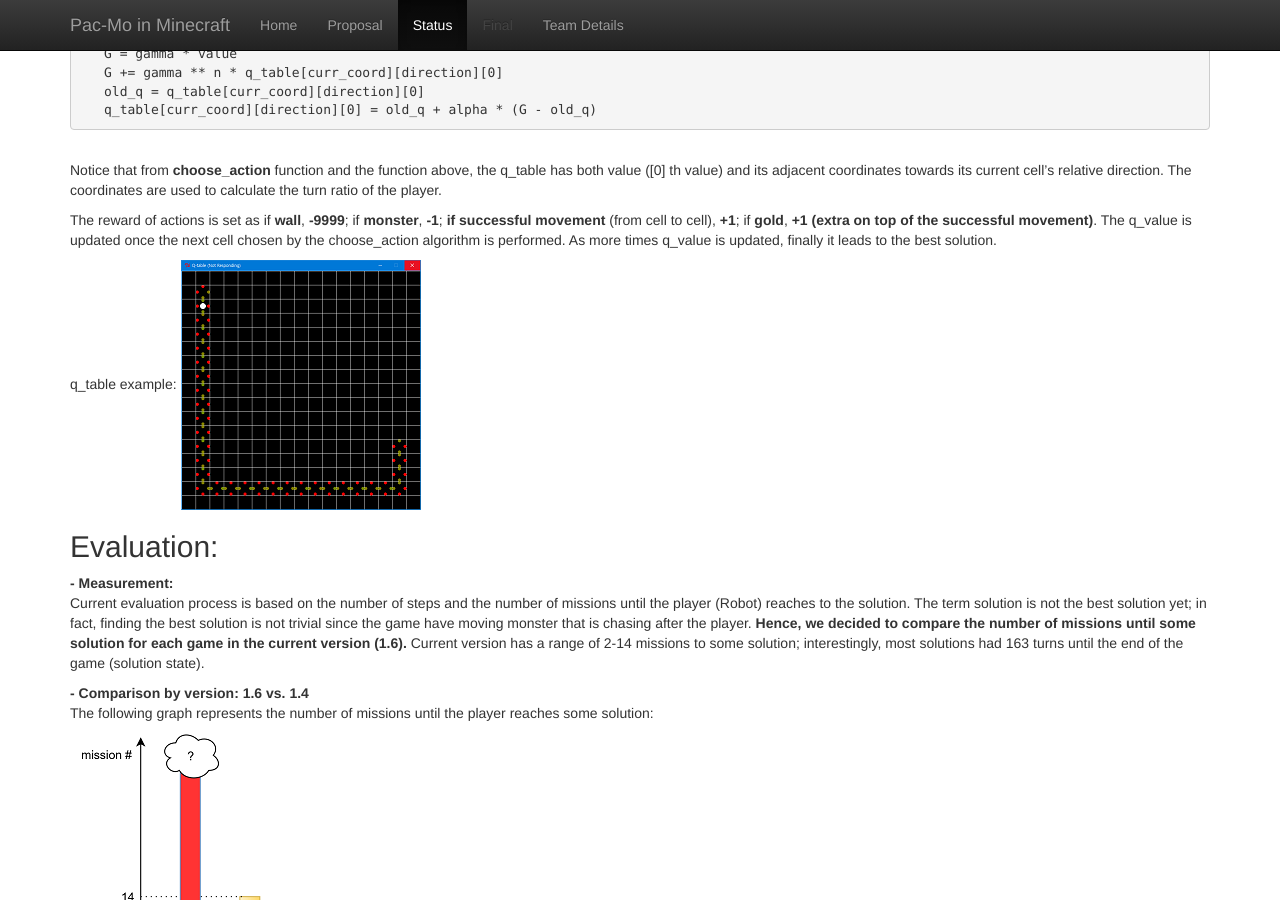
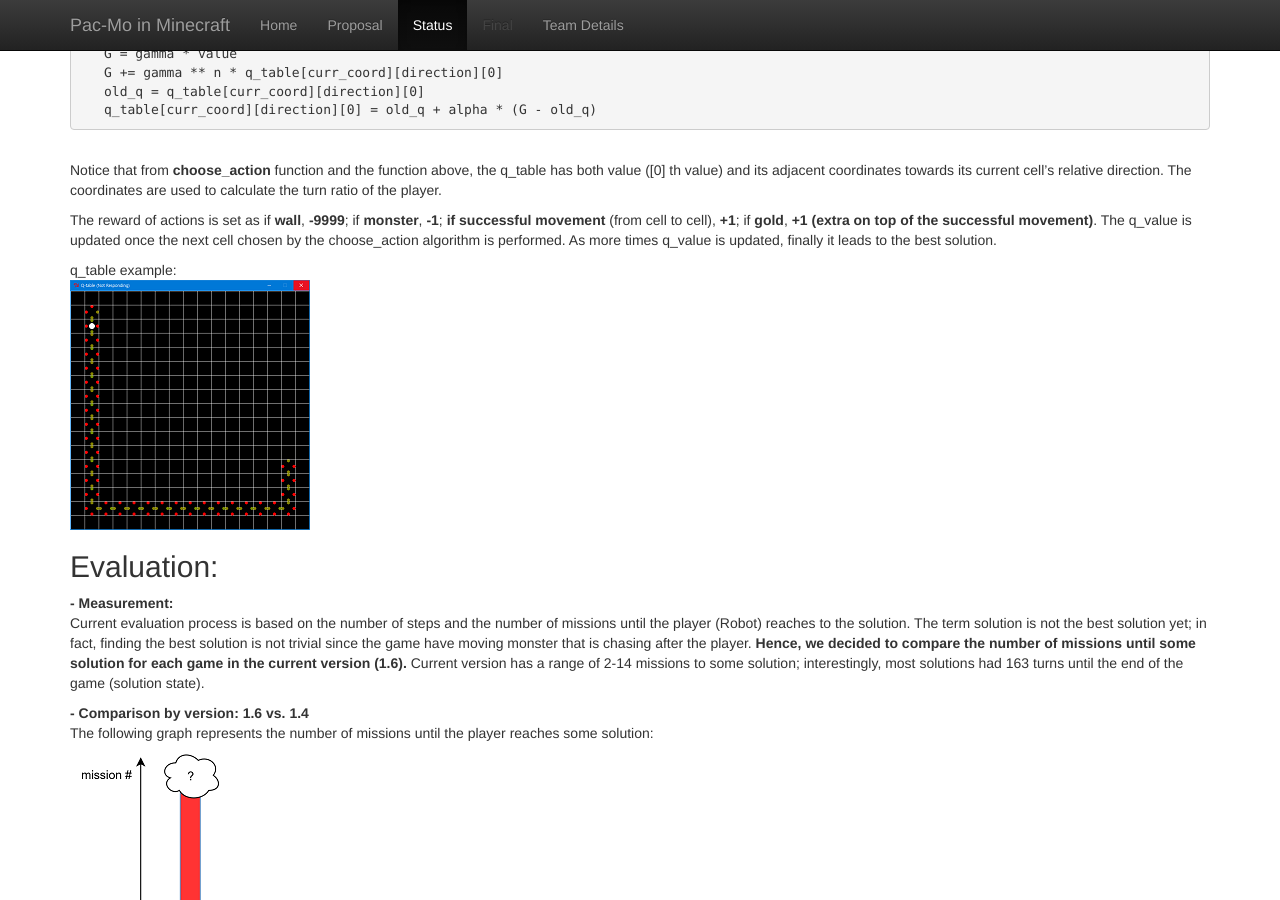
Before and after one commit to qdingqim/Pac-mo, a Jekyll site: the page built from docs/status.md, in a window 1280 px wide and 900 px high, scrolled down 2509 px. Built offline with Jekyll 4.4.1, drawn with Linux system fonts in a browser that asks for light colours.

Commit message:
Update status.md

```diff
--- a/docs/status.md
+++ b/docs/status.md
@@ -77,7 +77,7 @@
 The reward of actions is set as if __wall__, __-9999__; if __monster__, __-1__; __if successful movement__ (from cell to cell), __+1__; if __gold__, __+1 (extra on top of the successful movement)__. The q_value is updated once the next cell chosen by the choose_action algorithm is performed. As more times q_value is updated, finally it leads to the best solution.
 
 q_table example:
-![Alt Text](https://github.com/qdingqim/Pac-mo/raw/master/docs/status_etc/q_capture.PNG)
+<br>![Alt Text](https://github.com/qdingqim/Pac-mo/raw/master/docs/status_etc/q_capture.PNG)
 
 ## Evaluation:
 __- Measurement:__
```
